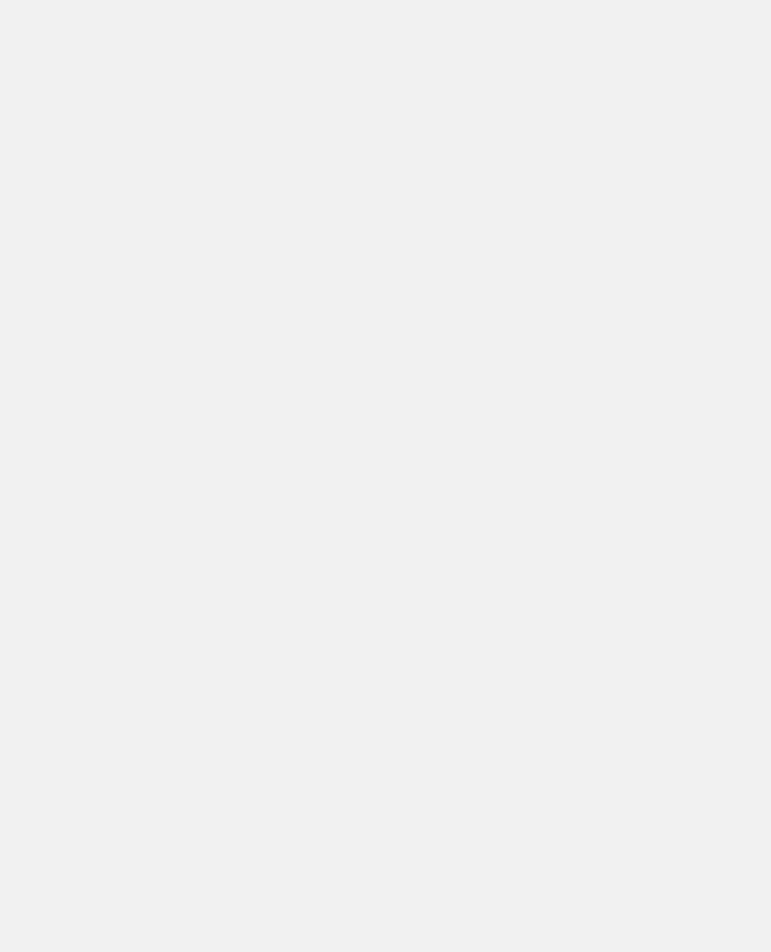
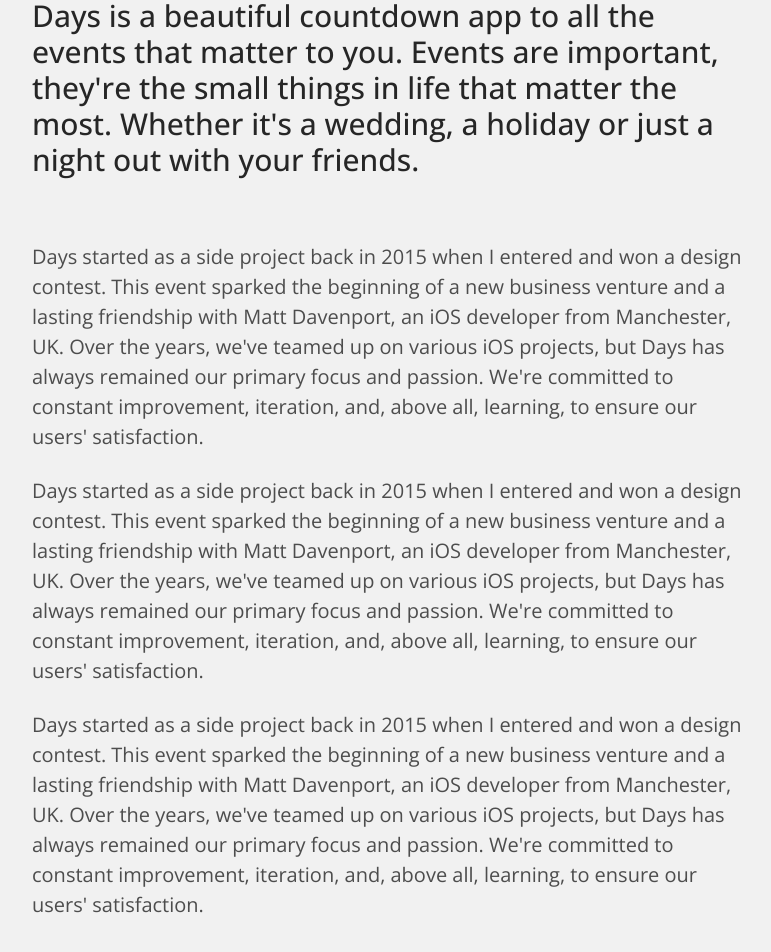
Before and after one commit to DarkoM996/nextjs-pagerouter-portfolio, a Next.js app: page /projects/furnico in a window 1280 px wide. Shown: the part 234-1186 px from the top of the page, without its empty margins (248-1019 px from the left). Before the commit the page ends 800 px from the top, so only its background shows below. Built offline with nearby package versions, Linux system fonts and the light colour scheme.

Commit message:
adding to the structure of case study

```diff
--- a/pages/about.js
+++ b/pages/about.js
@@ -8,7 +8,6 @@ import Navbar from "./components/Navbar";
 const about = () => {
   return (
     <>
-      <Navbar />
       <AboutHero />
       <AboutText />
       <CTA />
--- a/pages/projects/furnico.js
+++ b/pages/projects/furnico.js
@@ -1,7 +1,56 @@
 import React from "react";
+import Navbar from "../components/Navbar";
 
 const furnico = () => {
-  return <div>furnico</div>;
+  return (
+    <>
+      <Navbar />
+      <div className="max-w-screen-md mx-auto w-full min-h-screen relative px-6 py-4">
+        {/* Hero Section */}
+        <div className="flex flex-col justify-center items-start gap-6 md:gap-10 lg:gap-16">
+          <h1 className="text-5xl md:text-6xl lg:text-7xl font-bold">
+            Furnico Web App
+          </h1>
+          <h3 className="text-2xl md:text-3xl font-medium text-primary_backgroundDarkerColor-600">
+            Days is a beautiful countdown app to all the events that matter to
+            you. Events are important, they're the small things in life that
+            matter the most. Whether it's a wedding, a holiday or just a night
+            out with your friends.
+          </h3>
+        </div>
+        {/* Paragraphs explaining stuff */}
+        <div className="flex flex-col justify-center items-start gap-6 py-16">
+          <p className="text-xl leading-normal text-primary_customGray-900 ">
+            Days started as a side project back in 2015 when I entered and won a
+            design contest. This event sparked the beginning of a new business
+            venture and a lasting friendship with Matt Davenport, an iOS
+            developer from Manchester, UK. Over the years, we've teamed up on
+            various iOS projects, but Days has always remained our primary focus
+            and passion. We're committed to constant improvement, iteration,
+            and, above all, learning, to ensure our users' satisfaction.
+          </p>
+          <p className="text-xl leading-normal text-primary_customGray-900  ">
+            Days started as a side project back in 2015 when I entered and won a
+            design contest. This event sparked the beginning of a new business
+            venture and a lasting friendship with Matt Davenport, an iOS
+            developer from Manchester, UK. Over the years, we've teamed up on
+            various iOS projects, but Days has always remained our primary focus
+            and passion. We're committed to constant improvement, iteration,
+            and, above all, learning, to ensure our users' satisfaction.
+          </p>
+          <p className="text-xl leading-normal text-primary_customGray-900  ">
+            Days started as a side project back in 2015 when I entered and won a
+            design contest. This event sparked the beginning of a new business
+            venture and a lasting friendship with Matt Davenport, an iOS
+            developer from Manchester, UK. Over the years, we've teamed up on
+            various iOS projects, but Days has always remained our primary focus
+            and passion. We're committed to constant improvement, iteration,
+            and, above all, learning, to ensure our users' satisfaction.
+          </p>
+        </div>
+      </div>
+    </>
+  );
 };
 
 export default furnico;
```
